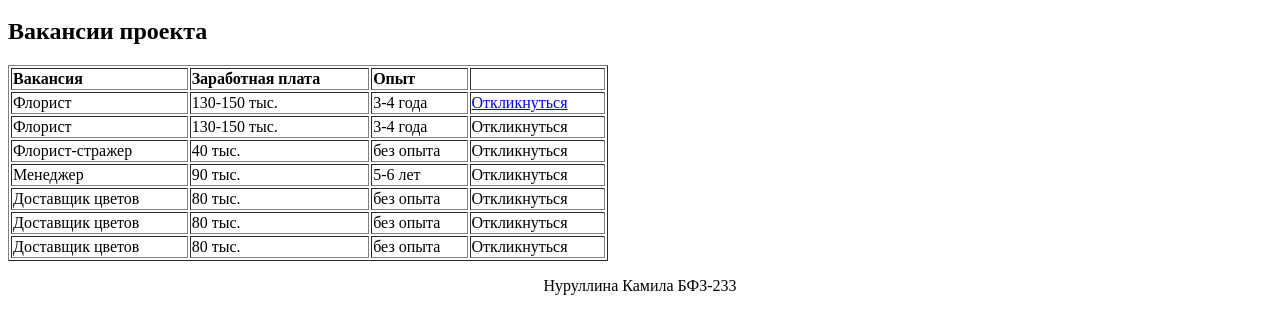
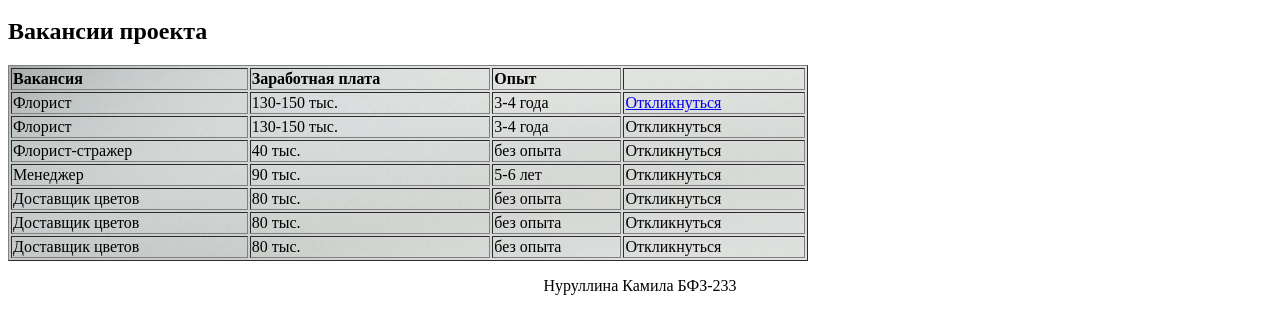
Before and after one commit to nrkam/HW1, a plain HTML site: page pro1.html in a window 1280 px wide. Shown: the part 492-803 px from the top of the page. Drawn offline with Linux system fonts and the light colour scheme.

Commit message:
Update pro1.html

```diff
--- a/pro1.html
+++ b/pro1.html
@@ -30,7 +30,7 @@
 
     <h2>Вакансии проекта</h2>
     <div>
-        <table class="table" width="600" border="1">
+        <table style='background: url("button.jpg")' class="table" width="800" border="1">
 
             <thead>
                 <tr>
```
